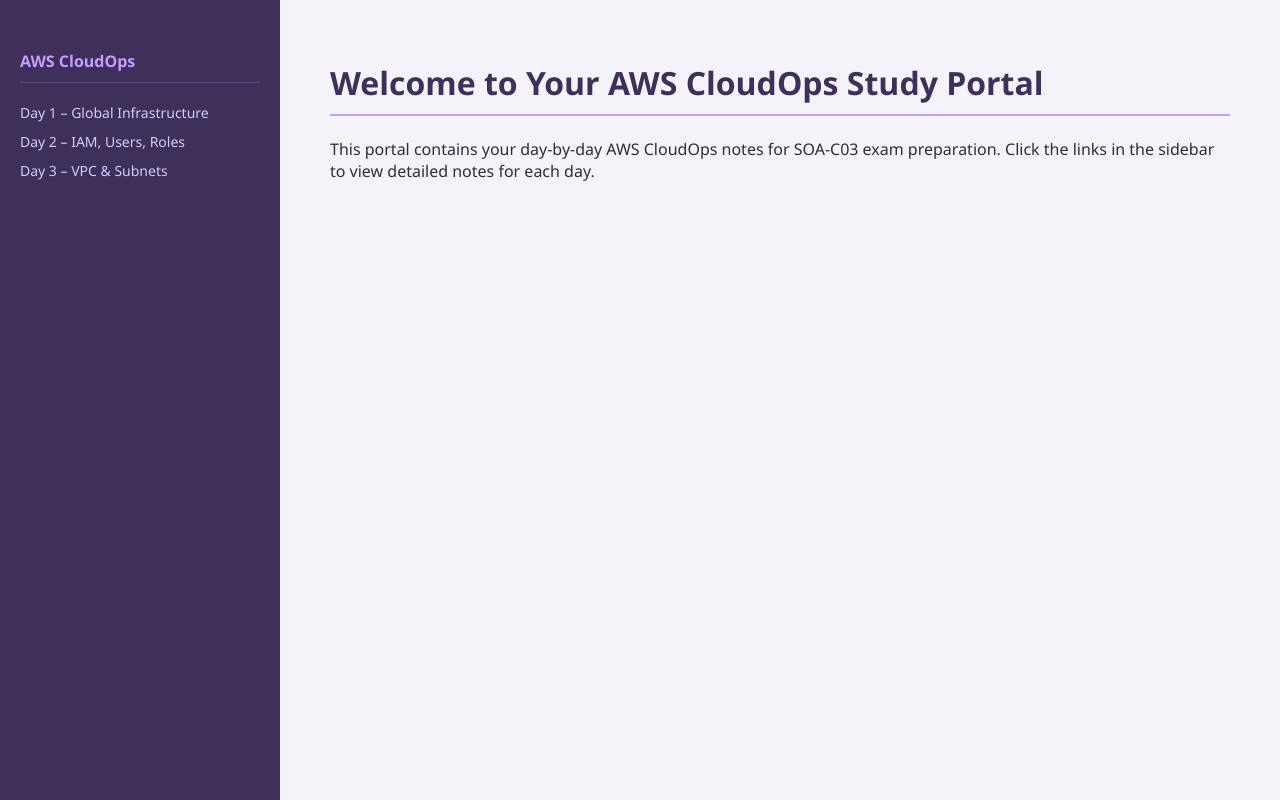
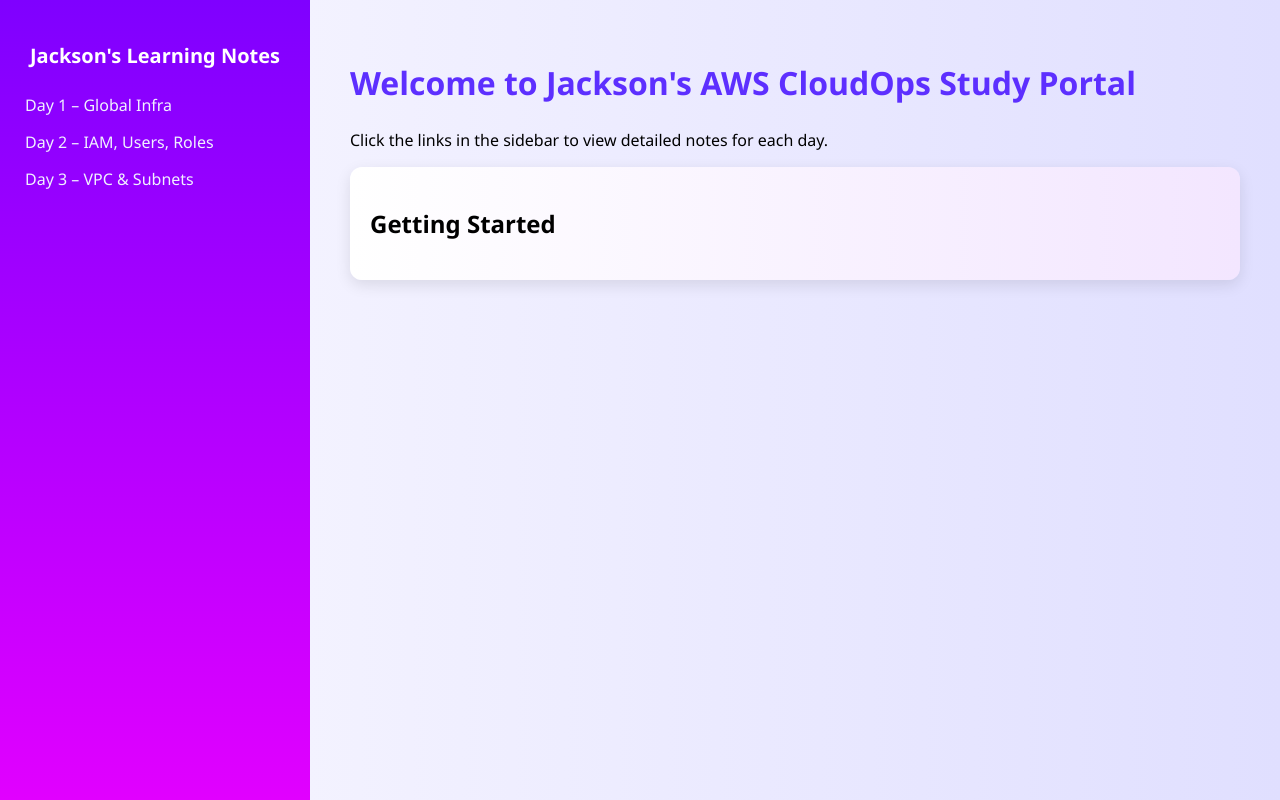
Before and after one commit to jacksonbruno99/AWS_notes, a plain HTML site: page index.html in a window 1280 px wide. Drawn offline with Linux system fonts and the light colour scheme.

Commit message:
changed the UI

```diff
--- a/index.html
+++ b/index.html
@@ -3,23 +3,36 @@
 <head>
 <meta charset="UTF-8">
 <meta name="viewport" content="width=device-width, initial-scale=1.0">
-<title>AWS CloudOps Study Portal</title>
+<title>Jackson's Learning Notes</title>
 <link rel="stylesheet" href="styles.css">
 </head>
 <body>
 
-<nav>
-    <h2>AWS CloudOps</h2>
-    <a href="aws_day1_infrastructure.html">Day 1 – Global Infrastructure</a>
+<div class="sidebar">
+    <h2>Jackson's Learning Notes</h2>
+    <a href="aws_day1_infrastructure.html">Day 1 – Global Infra</a>
     <a href="aws_day2_iam.html">Day 2 – IAM, Users, Roles</a>
     <a href="aws_day3_vpc.html">Day 3 – VPC & Subnets</a>
-    <!-- Add more links for future days -->
-</nav>
+</div>
 
-<main>
-    <h1>Welcome to Your AWS CloudOps Study Portal</h1>
-    <p>This portal contains your day-by-day AWS CloudOps notes for SOA-C03 exam preparation. Click the links in the sidebar to view detailed notes for each day.</p>
-</main>
+<div class="main">
+    <h1>Welcome to Jackson's AWS CloudOps Study Portal</h1>
+    <p>Click the links in the sidebar to view detailed notes for each day.</p>
+
+    <div class="card" onclick="toggleContent('introContent')">
+        <h2>Getting Started</h2>
+        <div class="card-content" id="introContent">
+            <p>Use this portal for daily AWS study. Each card contains key points, examples, and exam tips.</p>
+        </div>
+    </div>
+</div>
+
+<script>
+function toggleContent(id) {
+    const content = document.getElementById(id);
+    content.style.display = content.style.display === 'block' ? 'none' : 'block';
+}
+</script>
 
 </body>
 </html>
--- a/styles.css
+++ b/styles.css
@@ -1,70 +1,66 @@
 body {
     margin: 0;
-    font-family: "Segoe UI", Arial, sans-serif;
+    font-family: 'Segoe UI', Arial, sans-serif;
     display: flex;
     height: 100vh;
-    background-color: #f5f3fa;
-    color: #2e2d3a;
+    background: linear-gradient(to right, #f9f8ff, #e0dfff);
 }
 
-nav {
-    width: 240px;
-    background-color: #3e2f5b;
+.sidebar {
+    width: 260px;
+    background: linear-gradient(to bottom, #7f00ff, #e100ff);
     color: #fff;
-    padding: 20px;
-    overflow-y: auto;
+    padding: 25px;
+    display: flex;
+    flex-direction: column;
 }
 
-nav h2 {
-    color: #c39eff;
-    margin-bottom: 20px;
-    font-size: 16px;
-    border-bottom: 1px solid #5e4b81;
-    padding-bottom: 10px;
+.sidebar h2 {
+    margin-bottom: 25px;
+    font-size: 20px;
+    text-align: center;
 }
 
-nav a {
-    color: #d8c9ff;
+.sidebar a {
+    color: #f0f0ff;
     text-decoration: none;
-    display: block;
-    margin-bottom: 10px;
-    font-size: 14px;
+    margin-bottom: 15px;
+    font-weight: 500;
+    transition: all 0.3s ease;
 }
 
-nav a:hover {
-    color: #fff;
+.sidebar a:hover {
+    transform: translateX(5px);
+    color: #ffd6ff;
 }
 
-main {
+.main {
     flex: 1;
-    padding: 40px 50px;
+    padding: 40px;
     overflow-y: auto;
 }
 
 h1 {
-    color: #3e2f5b;
-    border-bottom: 2px solid #c39eff;
-    padding-bottom: 10px;
+    color: #5d2fff;
+    margin-bottom: 25px;
 }
 
-h2 {
-    color: #6b4f9c;
-    margin-top: 30px;
+.card {
+    background: linear-gradient(to right, #ffffff, #f3e6ff);
+    border-radius: 12px;
+    box-shadow: 0 5px 15px rgba(0,0,0,0.1);
+    padding: 20px;
+    margin-bottom: 20px;
+    cursor: pointer;
+    transition: transform 0.2s;
 }
 
-ul {
-    margin-left: 20px;
+.card:hover {
+    transform: translateY(-3px);
+}
+
+.card-content {
+    display: none;
+    margin-top: 10px;
     line-height: 1.6;
 }
-
-li {
-    margin-bottom: 6px;
-}
-
-.exam-tip {
-    background: #f3e9ff;
-    border-left: 4px solid #c39eff;
-    padding: 10px 15px;
-    margin: 20px 0;
-    font-style: italic;
-}
```
